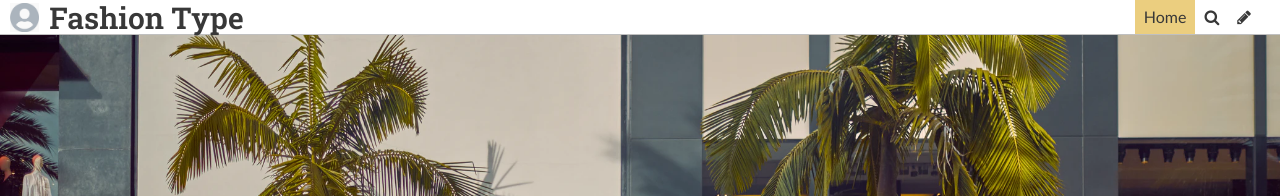
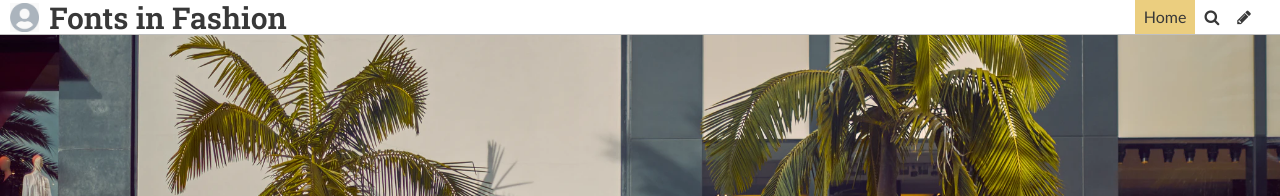
Before and after one commit to AmyLindsay1/TypographicDesign, a Jekyll site: the page built from index.html, in a window 1280 px wide. Shown: the top 196 px of the page. Built offline with Jekyll 4.4.1, drawn with Linux system fonts in a browser that asks for light colours; some web fonts are replaced; the list of posts is cut into pages by our own code.

Commit message:
Update Settings “general”

```diff
--- a/_data/settings.yml
+++ b/_data/settings.yml
@@ -1,4 +1,4 @@
-title: Fashion Type
+title: Fonts in Fashion
 description: "How Fashion Brands use type "
 footer_text: Copyright 2021 Amy Lindsay
 header_feature_image: ../uploads/photo-1566399468572-74fbd5cfe034.webp
```
